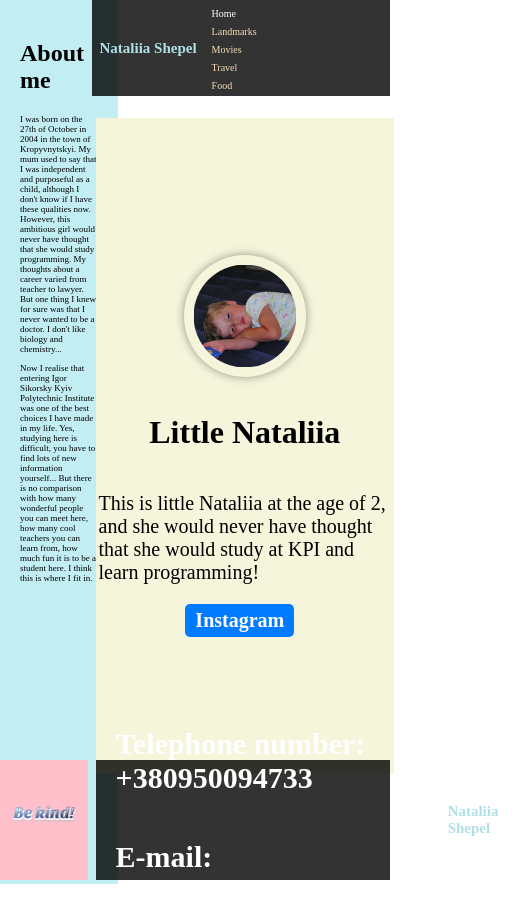
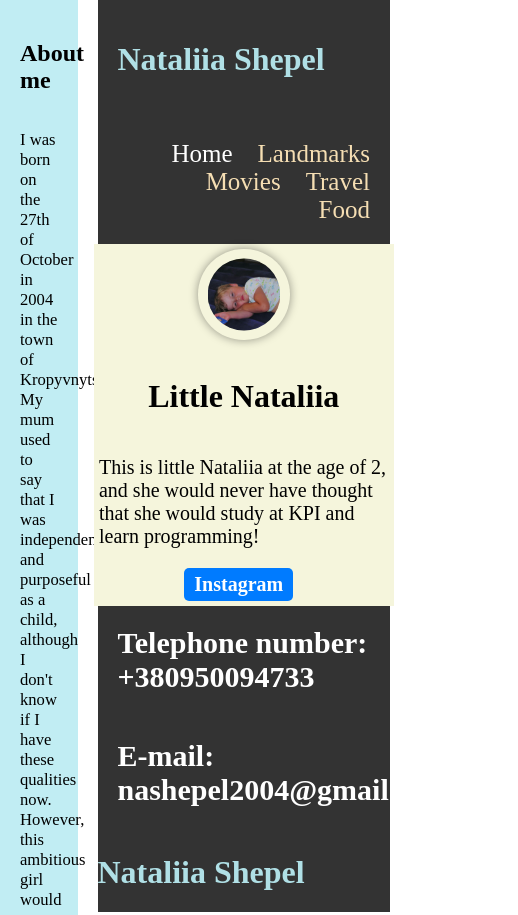
Before and after one commit to notalochka/Lab1-WEB, a plain HTML site: page index.html in a window 390 px wide. Shown: the top 915 px of the page, 518 px wide, since content can reach past the window. Drawn offline with Linux system fonts and the light colour scheme.

Commit message:
Update index.css

```diff
--- a/css/index.css
+++ b/css/index.css
@@ -1,27 +1,86 @@
-.menu {
+body {
+  overflow-x: hidden;
+}
+
+.flex-left {
+  position: absolute;
+  top: 0;
+  left: 0;
+  width: 20%;
   display: flex;
-  background: rgba(0, 0, 0, 0.8);
-  height: 90px;
+  flex-direction: column;
+  height: auto;
+}
+.left-column {
+  background-color: #7cd9e579;
+  padding: 20px;
+  display: flex;
+  justify-content: center;
+  flex-direction: column;
+  height: auto;
+}
+
+.left-column p {
+  font-size: 1.038em;
+  flex-shrink: 1;
+}
+.left-picture {
+  display: flex;
+  background-color: pink;
+  flex-direction: column;
+  justify-content: center;
+  align-items: center;
+  height: auto;
+}
+.left-picture img {
+  padding: 0.6em;
+  margin-bottom: 1em;
+}
+.flex-right {
+  display: flex;
+  flex-direction: column;
+  height: auto;
   width: 75%;
   margin-left: auto;
   position: absolute;
   top: 0;
   right: 0;
   align-items: center;
-  padding: 3px;
+  height: auto;
 }
-.menu h1 {
+.menu {
+  display: flex;
+  background: rgba(0, 0, 0, 0.8);
+  margin-left: auto;
+  align-items: center;
+  height: auto;
+  width: 100%;
+  flex-wrap: wrap;
+}
+.flex-head {
+  display: flex;
+  align-items: center;
+  padding: 20px;
   color: powderblue;
-  margin-left: 25px;
-  margin-right: 400px;
 }
-.menu a {
+.flex-a {
+  display: flex;
+  margin-left: auto;
+  align-items: center;
+  justify-content: flex-end;
+  padding: 20px;
+  flex-wrap: wrap;
+}
+.flex-a1 {
   color: wheat;
+}
+.flex-a1 a {
+  color: wheat;
+  text-decoration: none;
   margin-left: 25px;
   font-size: 25px;
-  text-decoration: none;
 }
-.menu a:hover {
+.flex-a a:hover {
   opacity: 0.7;
 }
 
@@ -33,33 +92,18 @@
   margin-bottom: 1em;
 }
 
-.left-column {
-  position: absolute;
-  top: 0;
-  left: 0;
-  width: 20%;
-  background-color: #7cd9e579;
-  height: 100vh;
-  padding: 20px;
-}
-.left-column p {
-  font-size: 20px;
-}
 .custom-container {
-  position: absolute;
-  top: 14%;
-  left: 24.5%;
-  width: 75%;
   background-color: beige;
-  height: 650px;
-  padding: 3px;
+  padding: 5px;
   display: flex;
   flex-direction: column;
   justify-content: center;
   align-items: center;
+  height: auto;
+  width: 99%;
 }
 .custom-container img {
-  max-width: 35%;
+  max-width: 25%;
 }
 .custom-container a {
   font-size: 20px;
@@ -83,15 +127,11 @@
   display: flex;
   justify-content: space-between;
   background: rgba(0, 0, 0, 0.8);
-  height: 120px;
-  width: 75.5%;
-  margin-right: auto;
-  position: absolute;
-  top: 760px;
-  right: 0;
   color: white;
+  height: auto;
+  width: 100%;
+  flex-wrap: wrap;
 }
-
 .left {
   display: flex;
   flex-direction: column;
@@ -108,89 +148,3 @@
   color: powderblue;
   margin-right: 20px;
 }
-.left-picture {
-  display: flex;
-  height: 120px;
-  position: absolute;
-  top: 760px;
-  left: 0;
-  width: 22.6%;
-  background-color: pink;
-  flex-direction: column;
-  justify-content: center;
-  align-items: center;
-}
-.left-picture img {
-  padding: 0.6em;
-  margin-bottom: 1em;
-}
-
-@media screen and (max-width: 1400px) {
-  .menu h1 {
-    margin-right: 200px;
-  }
-  .left-column p {
-    font-size: 15px;
-  }
-}
-
-@media screen and (max-width: 1200px) {
-  .menu h1 {
-    margin-right: 100px;
-  }
-  .menu a {
-    font-size: 20px;
-  }
-  .left-picture img {
-    width: 100%;
-  }
-}
-@media screen and (max-width: 1000px) {
-  .menu h1 {
-    margin-right: 50px;
-  }
-  .menu a {
-    font-size: 20px;
-  }
-}
-@media screen and (max-width: 900px) {
-  .menu h1 {
-    margin-left: 5px;
-    margin-right: 5px;
-  }
-}
-
-@media screen and (max-width: 768px) {
-  .menu h1 {
-    margin-left: 5px;
-    margin-right: 30px;
-    font-size: 20px;
-  }
-  .menu a {
-    font-size: 16px;
-    margin-left: 10px;
-  }
-  .left-column p {
-    font-size: 11px;
-  }
-}
-@media screen and (max-width: 480px) {
-  .menu h1 {
-    margin-left: 5px;
-    margin-right: 10px;
-    font-size: 15px;
-  }
-  .menu a {
-    font-size: 10px;
-    margin-left: 5px;
-  }
-  .additional-block h1 {
-    font-size: 15px;
-  }
-  .left h1 {
-    font-size: 10px;
-  }
-  .left-column p {
-    font-size: 9px;
-  }
-}
```
